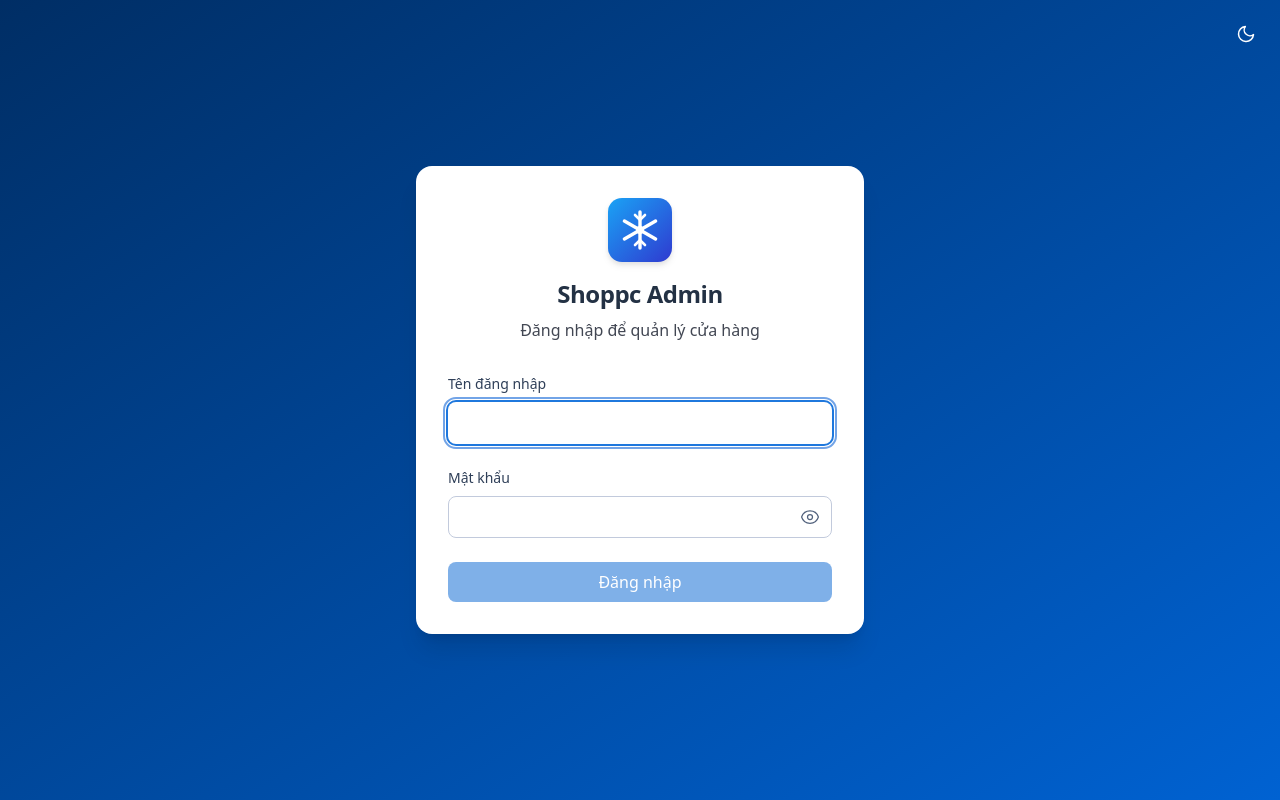
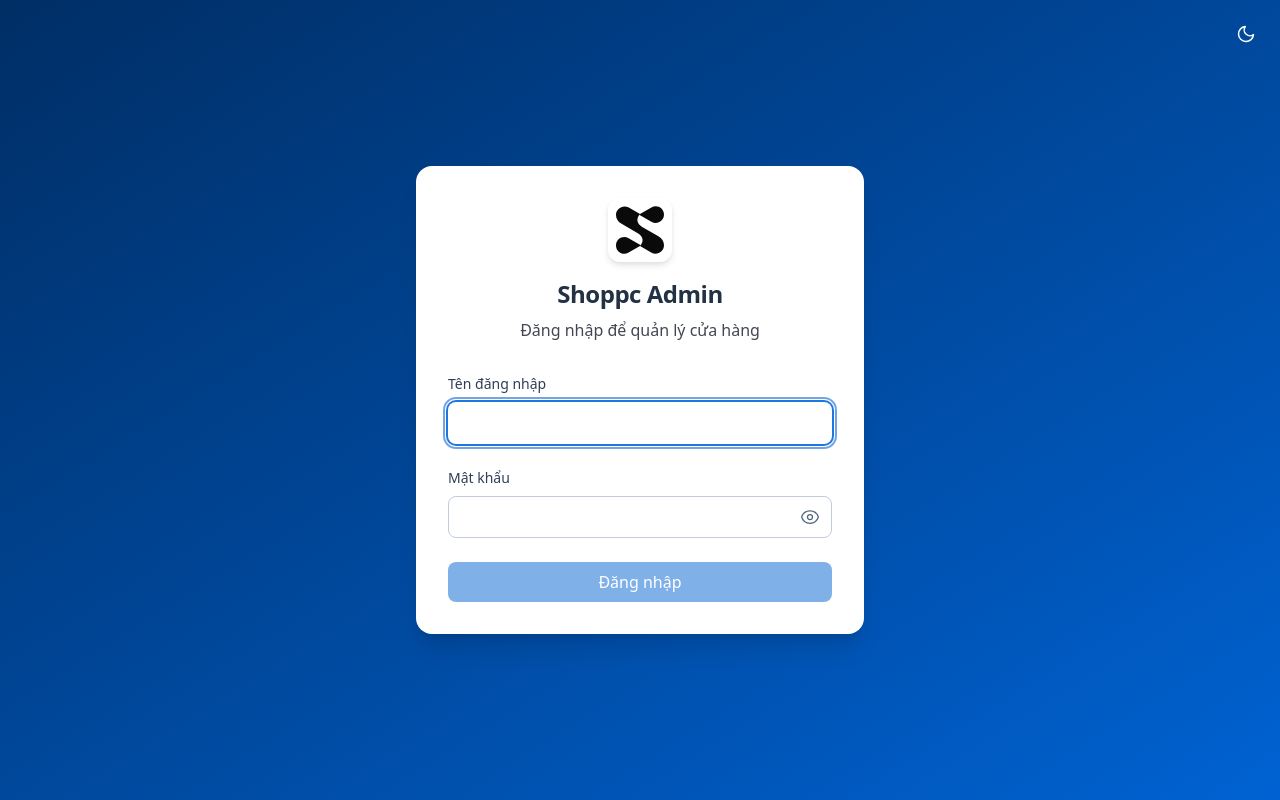
Before and after one commit to muihoangdong/shoppc-admin, a React (Vite) app: page /login in a window 1280 px wide. Built offline with nearby package versions, Linux system fonts and the light colour scheme; no server answers.

Commit message:
Update admin logo and favicon

```diff
--- a/src/components/Common/Logo.tsx
+++ b/src/components/Common/Logo.tsx
@@ -1,4 +1,4 @@
-import React, { useId } from 'react';
+import React from 'react';
 
 interface LogoProps {
   /** "light": chữ trắng (đặt trên nền tối/màu). "default": chữ đậm theo giao diện sáng/tối. */
@@ -10,33 +10,19 @@ interface LogoProps {
   className?: string;
 }
 
-/** Biểu tượng Shoppc Admin "Arctic Frost": tinh thể băng trên nền xanh băng (cùng hình với public/favicon.svg). */
-export const LogoMark: React.FC<{ className?: string }> = ({ className = 'h-10 w-10' }) => {
-  const id = useId();
-  return (
-    <svg viewBox="0 0 64 64" className={className} aria-hidden="true" focusable="false">
-      <defs>
-        <linearGradient id={id} x1="0" y1="0" x2="1" y2="1">
-          <stop offset="0" stopColor="#1aa3f5" />
-          <stop offset="1" stopColor="#2f3ad0" />
-        </linearGradient>
-      </defs>
-      <rect width="64" height="64" rx="14" fill={`url(#${id})`} />
-      <g stroke="#fff" strokeWidth="3.4" strokeLinecap="round" fill="none">
-        <path d="M32 14v36M16.4 23l31.2 18M16.4 41l31.2-18" />
-        <path d="M27 17l5 5 5-5M27 47l5-5 5 5" strokeWidth="2.6" />
-      </g>
-      <circle cx="32" cy="32" r="4" fill="#fff" />
-    </svg>
-  );
-};
+export const LogoMark: React.FC<{ className?: string }> = ({ className = 'h-10 w-10' }) => (
+  <img src={`${import.meta.env.BASE_URL}favicon.svg`} alt="" className={className} />
+);
 
 const Logo: React.FC<LogoProps> = ({ variant = 'default', markOnly = false, markClassName = 'h-9 w-9', className = '' }) => (
-  <span className={`inline-flex items-center gap-2.5 ${className}`}>
-    <LogoMark className={`${markClassName} shrink-0 rounded-[12px] shadow-sm`} />
-    {!markOnly && (
-      <span className="flex flex-col leading-none">
-        <span className={`text-lg font-bold tracking-tight ${variant === 'light' ? 'text-white' : 'text-slate-900'}`}>SHOPPC</span>
+  <span className={`inline-flex items-center gap-2 ${className}`}>
+    <LogoMark className={`${markClassName} shrink-0`} />
+    {markOnly ? (
+      <span className="sr-only">Shoppc Admin</span>
+    ) : (
+      <span className={`flex flex-col gap-1 leading-none ${variant === 'light' ? 'text-white' : 'text-black dark:text-white'}`}>
+        <span className="text-base font-extrabold tracking-[0.1em]">SHOPPC</span>
+        <span className="text-[10px] font-bold tracking-[0.25em]">ADMIN</span>
       </span>
     )}
   </span>
```
Also changed, not shown: public/favicon.svg, public/logo.svg.
